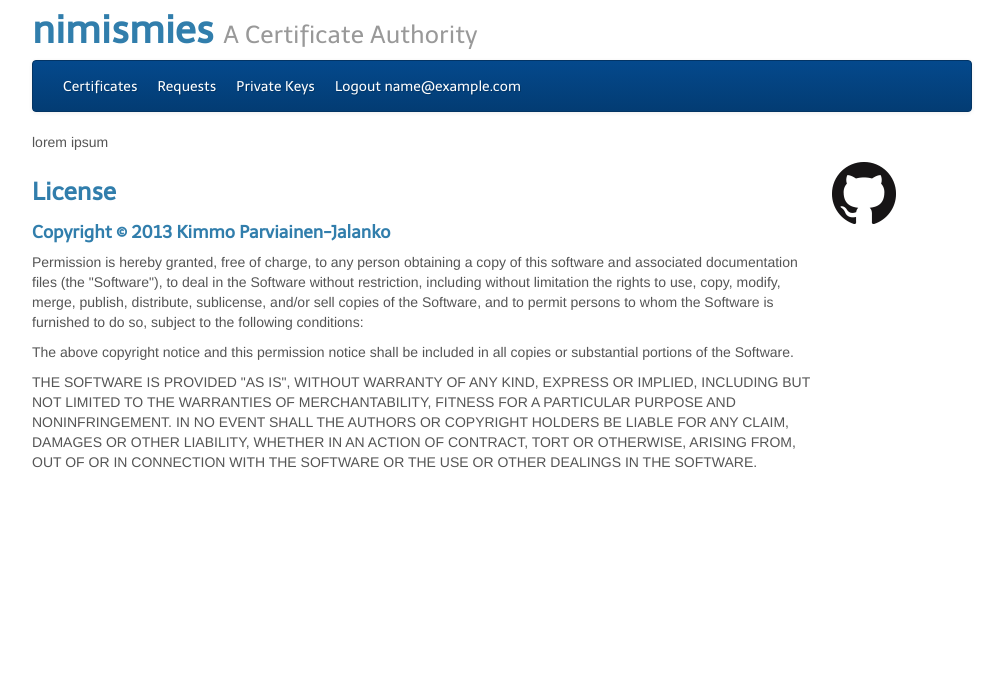
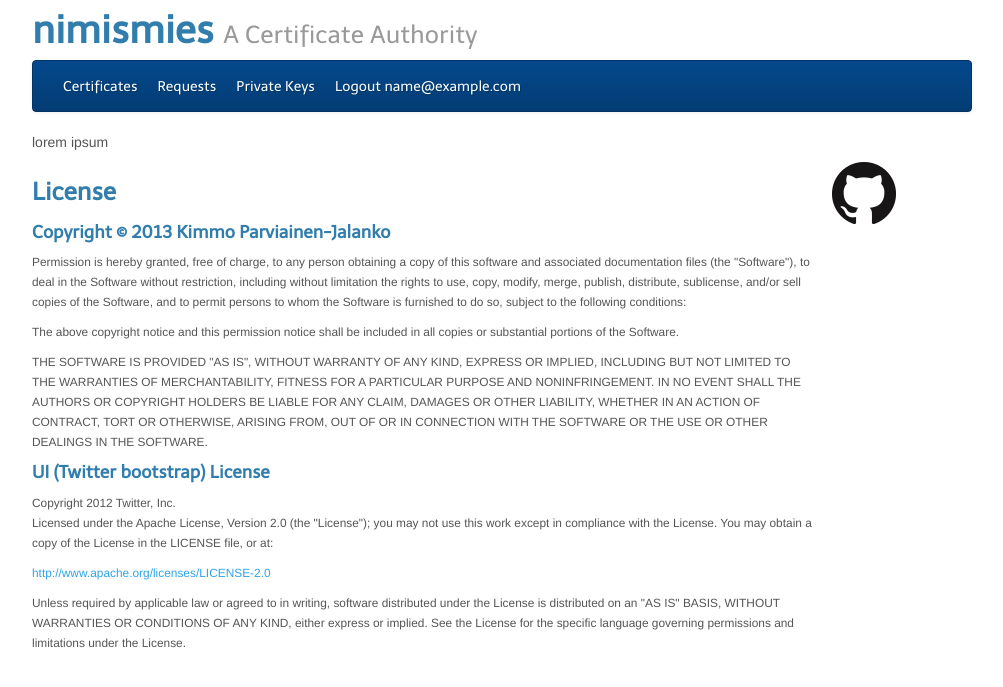
Before and after one commit to kimvais/nimismies, a Django app: page / in a window 1280 px wide. Shown: the top 687 px of the page, without its empty margins (138-1141 px from the left). Run offline with Django 3.2, Linux system fonts and the light colour scheme; the visitor is signed in with stand-in values (Sample User, id 1); parts of the project's set-up code (start-up, migrations or seed data) failed here and were passed over; some libraries are stand-ins or nearby versions.

Commit message:
Added bootstrap's license

```diff
--- a/templates/base.html
+++ b/templates/base.html
@@ -91,7 +91,7 @@
                         <h3 class="footer-title">License</h3>
 
                         <h4>Copyright &copy; 2013 Kimmo Parviainen-Jalanko</h4>
-
+                        <small>
                             <p class="pvl">
                                 Permission is hereby granted, free of
                                 charge, to any person obtaining a copy
@@ -129,6 +129,35 @@
                                 IN THE SOFTWARE.
                             </p>
 
+                        </small>
+                        <h4>UI (Twitter bootstrap) License</h4>
+                        <small>
+                            Copyright 2012 Twitter, Inc.
+
+                            <p class="pvl">
+
+                            Licensed under the Apache License, Version 2.0 (the "License");
+                            you may not use this work except in compliance with the License.
+                            You may obtain a copy of the License in the LICENSE file, or at:
+
+                            </p>
+                            <p class="pvl">
+
+                            <a href="http://www.apache.org/licenses/LICENSE-2.0">
+                                http://www.apache.org/licenses/LICENSE-2.0</a>
+
+                            </p>
+                            <p class="pvl">
+
+                            Unless required by applicable law or agreed to in writing, software
+                            distributed under the License is distributed on an "AS IS" BASIS,
+                            WITHOUT WARRANTIES OR CONDITIONS OF ANY KIND, either express or implied.
+                            See the License for the specific language governing permissions and
+                            limitations under the License.
+
+                            </p>
+
+                        </small>
                     </div>
                     <!-- /span8 -->
 
```
Also changed, not shown: 1 other file. Lines whose indentation alone changed are shown as unchanged.
